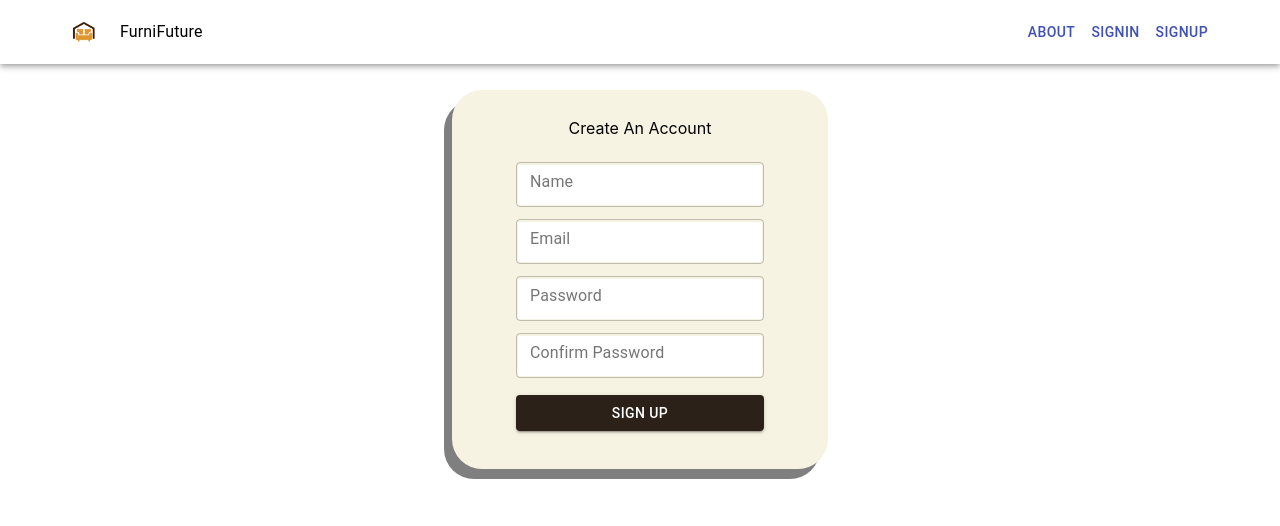
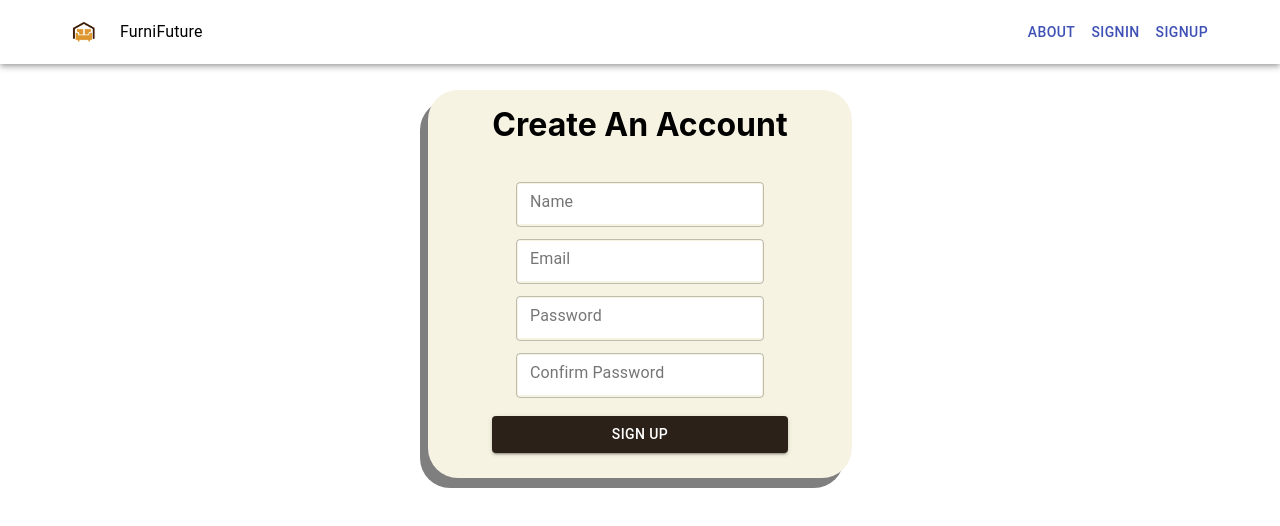
Before and after one commit to AhmadNourelddine/furnifuture, a React (Create React App) app: page /signup in a window 1280 px wide. Shown: the top 526 px of the page. Built offline with nearby package versions, Linux system fonts and the light colour scheme.

Commit message:
added signup css

```diff
--- a/src/css/signup/signup.css
+++ b/src/css/signup/signup.css
@@ -6,8 +6,15 @@
     align-items: center;
     background-color: #F7F3E3;
 }
+#sign-up{
+    font-size: 200%;
+    font-weight: 700;
+    margin: 1% auto 10% auto;
+    max-width: fit-content;
+    text-align: center;
+}
 #signup-box{
-    padding:1% 5% 3%;
+    padding:1% 5% 2%;
     border-radius:30px;
     box-shadow:rgb(0 0 0 / 50%) -8px 10px;
 }
```
